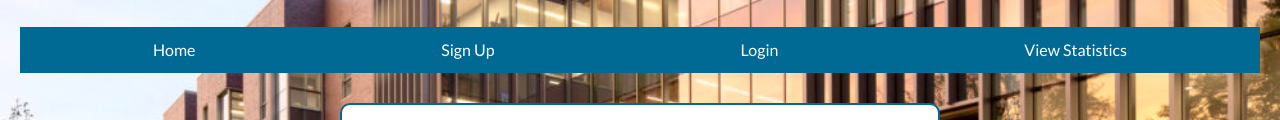
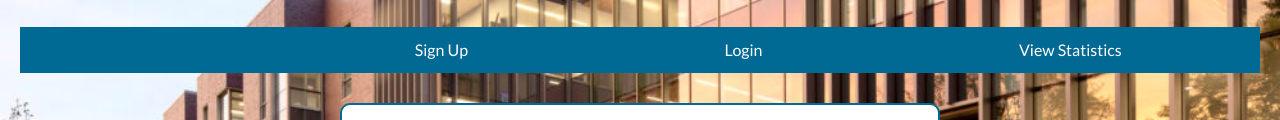
Before and after one commit to Inoussa7/882b-Eal, a plain HTML site: page index.html in a window 1280 px wide. Shown: the part 301-421 px from the top of the page. Drawn offline with nearby package versions, Linux system fonts and the light colour scheme; no server answers.

Commit message:
git commit -m "Update the index.html file"

```diff
--- a/index.html
+++ b/index.html
@@ -25,7 +25,7 @@
 <!-- Navigation Menu -->
 <nav>
     <ul>
-      <li><a href="#">Home</a></li>
+      <li><a href="#Home"></a></li>
       <li><a href="#signUpForm">Sign Up</a></li>
       <li><a href="#loginForm">Login</a></li>
       <li><a href="javascript:fetchAndDisplayStatistics()">View Statistics</a></li>
```
